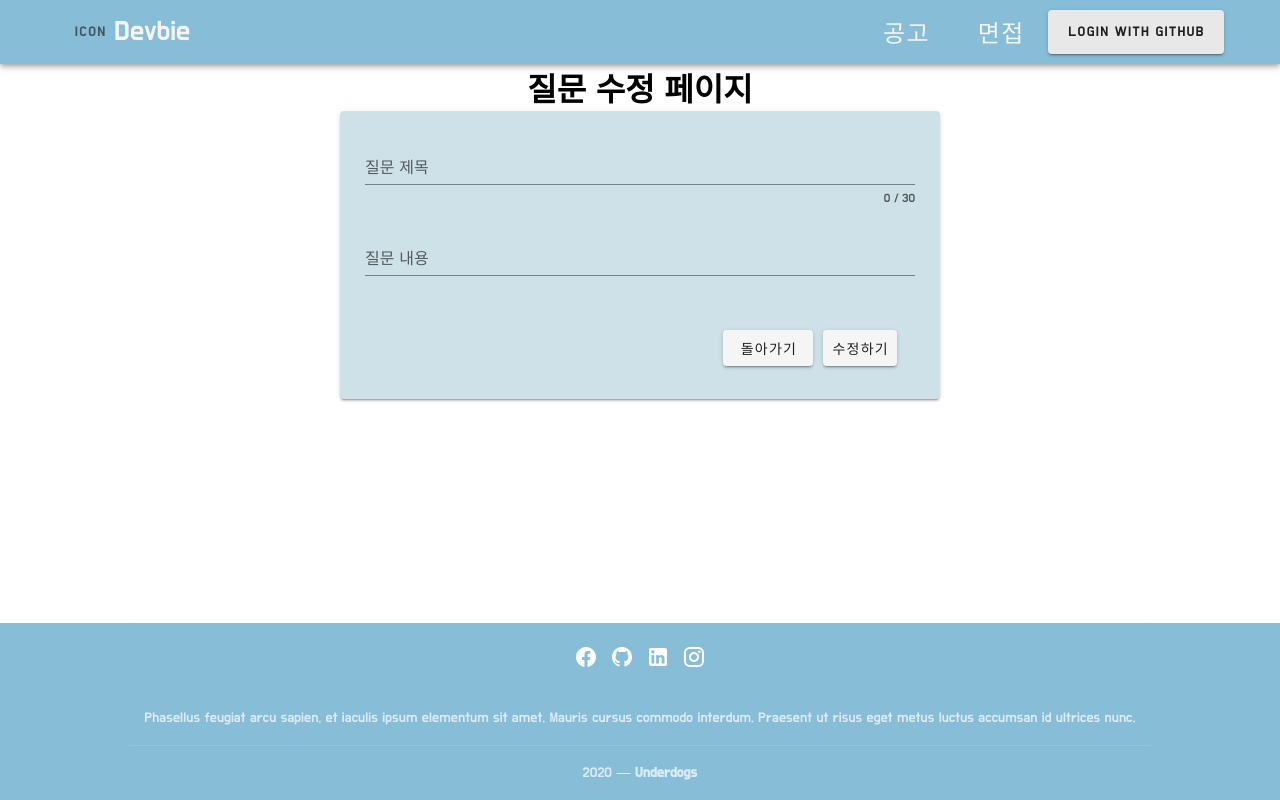
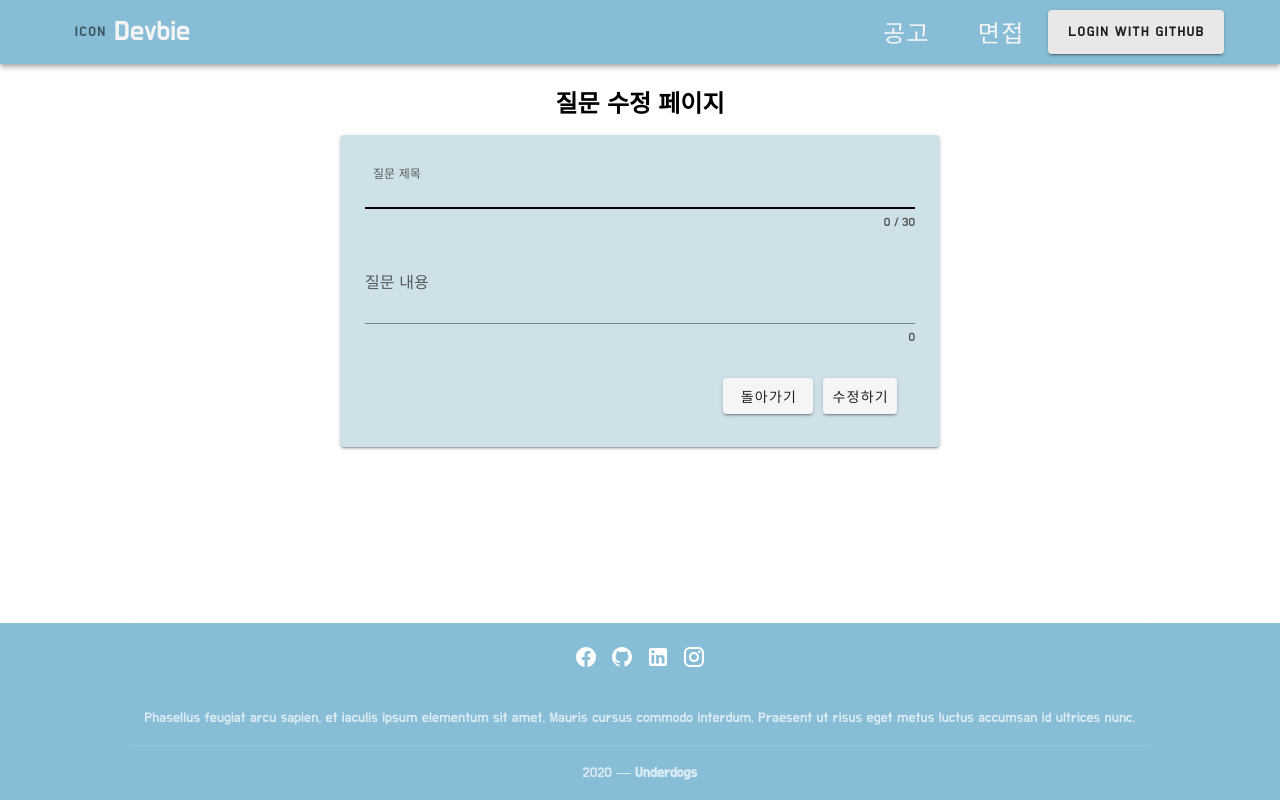
Before and after one commit to woowacourse-teams/2020-devbie, a Vue app in the folder src/frontend/: page /edit-question/1 in a window 1280 px wide. Built offline with nearby package versions, Linux system fonts and the light colour scheme; no server answers.

Commit message:
refactor: 질문 생성 및 수정 폼 css 변경

```diff
--- a/src/frontend/src/components/CreateForm.vue
+++ b/src/frontend/src/components/CreateForm.vue
@@ -6,15 +6,21 @@
           class="input-box"
           label="질문 제목"
           counter="30"
+          autofocus
           required
           v-model="title"
         ></v-text-field>
-        <v-text-field
+        <v-textarea
           class="input-box"
           label="질문 내용"
+          counter
+          no-resize
+          clearable
+          rows="2"
+          row-height="1"
           required
           v-model="content"
-        ></v-text-field>
+        ></v-textarea>
         <v-card-actions>
           <v-spacer></v-spacer>
           <router-link :to="`/questions`" class="form-link"
--- a/src/frontend/src/components/UpdateForm.vue
+++ b/src/frontend/src/components/EditForm.vue
@@ -7,14 +7,20 @@
           label="질문 제목"
           counter="30"
           v-model="title"
+          autofocus
           required
         ></v-text-field>
-        <v-text-field
+        <v-textarea
           class="input-box"
           label="질문 내용"
           v-model="content"
+          counter
+          no-resize
+          clearable
+          rows="2"
+          row-height="1"
           required
-        ></v-text-field>
+        ></v-textarea>
         <v-card-actions>
           <v-spacer></v-spacer>
           <router-link :to="`/questions`" class="form-link"
--- a/src/frontend/src/components/QuestionDetail.vue
+++ b/src/frontend/src/components/QuestionDetail.vue
@@ -27,7 +27,7 @@
         </div>
       </div>
       <div class="question-content">
-        <p>내용 : {{ fetchedQuestion.content }}</p>
+        <p>{{ fetchedQuestion.content }}</p>
       </div>
     </div>
   </div>
--- a/src/frontend/src/views/QuestionCreateView.vue
+++ b/src/frontend/src/views/QuestionCreateView.vue
@@ -1,6 +1,7 @@
 <template>
   <div>
-    <create-form></create-form>
+    <h2 class="title">질문 작성</h2>
+    <create-form id="create-form"></create-form>
   </div>
 </template>
 
@@ -14,4 +15,13 @@ export default {
 };
 </script>
 
-<style scoped></style>
+<style scoped>
+.title {
+  display: flex;
+  justify-content: center;
+  margin-top: 20px;
+}
+#create-form {
+  margin-top: 15px;
+}
+</style>
--- a/src/frontend/src/views/QuestionEditView.vue
+++ b/src/frontend/src/views/QuestionEditView.vue
@@ -1,24 +1,27 @@
 <template>
-  <div class="update-form">
-    <h1 id="title">질문 수정 페이지</h1>
-    <update-form></update-form>
+  <div class="edit-form">
+    <h2 class="title">질문 수정 페이지</h2>
+    <edit-form id="edit-form"></edit-form>
   </div>
 </template>
 
 <script>
-import UpdateForm from "../components/UpdateForm";
+import EditForm from "../components/EditForm";
 
 export default {
   components: {
-    UpdateForm
+    EditForm
   }
 };
 </script>
 
 <style scoped>
-#title {
+.title {
   display: flex;
   justify-content: center;
-  align-items: center;
+  margin-top: 20px;
+}
+#edit-form {
+  margin-top: 15px;
 }
 </style>
```
Also changed, not shown: 2 other files (tests, documents, lock files or other folders).
